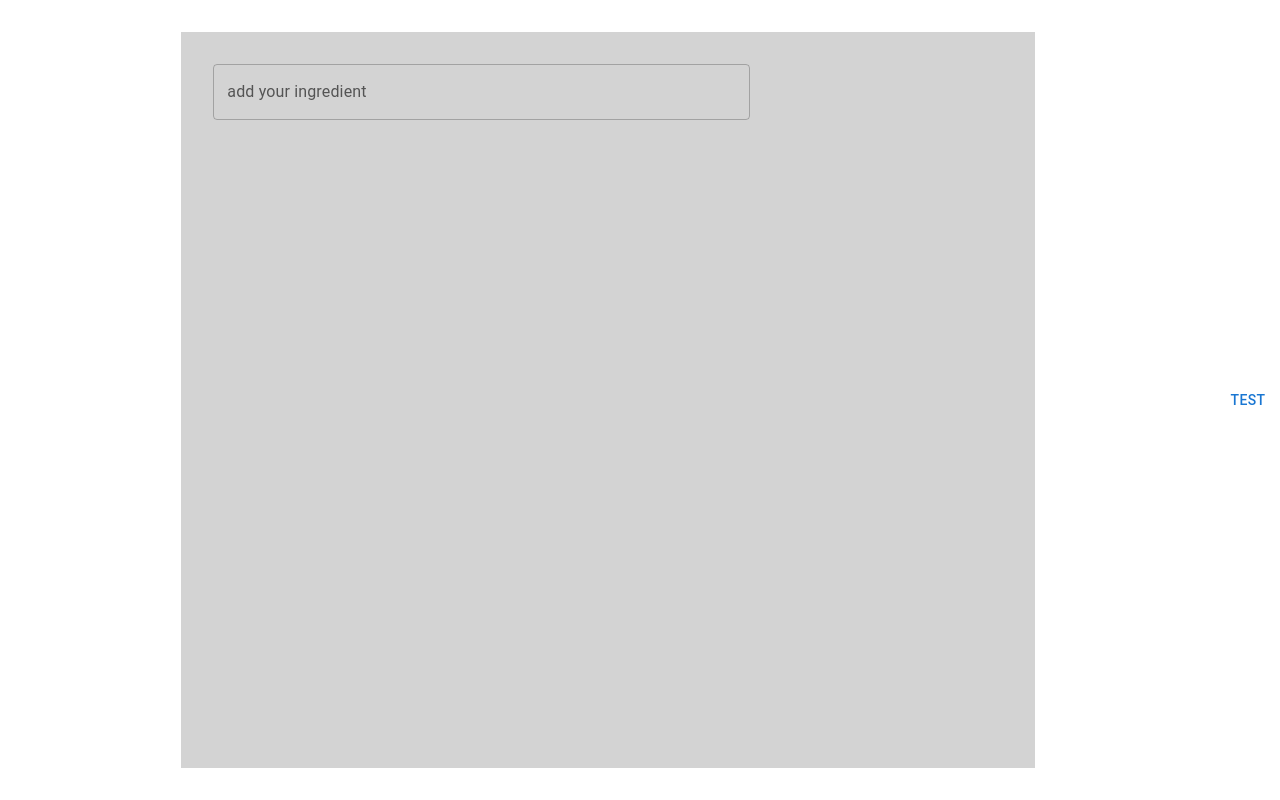
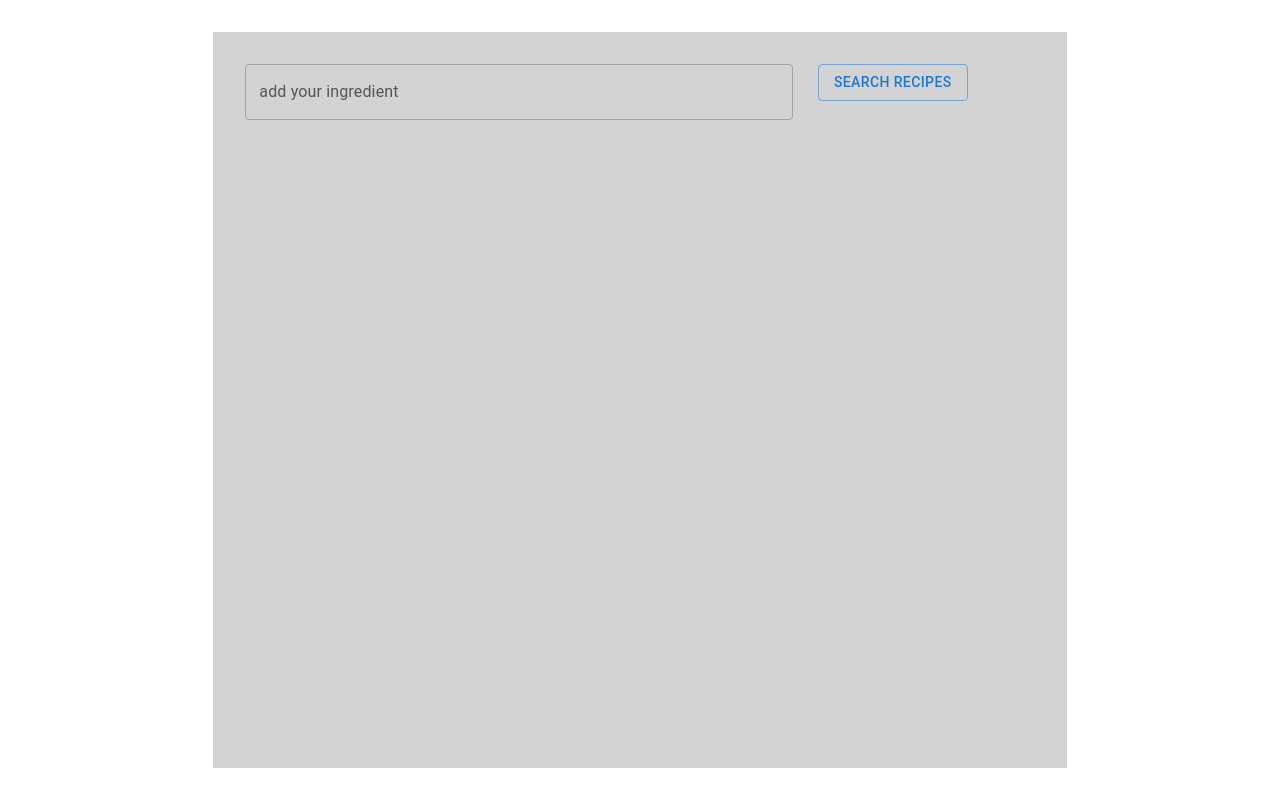
Before and after one commit to slin349/RecipeFinder, a React (Create React App) app: page / in a window 1280 px wide. Built offline with nearby package versions, Linux system fonts and the light colour scheme.

Commit message:
Get recipe steps in function

```diff
--- a/src/components/Fridge.jsx
+++ b/src/components/Fridge.jsx
@@ -47,13 +47,12 @@ function Fridge() {
 			  number: '5',
 			  type: 'main course'
 			}
-		  };
+		};
 
 		axios.request(options)
 			.then(function (response)
 			{
 				const newRecipes = [];
-				console.log(response.data);
 				response.data.forEach(res => {
 					newRecipes.push({id: res.id, title: res.title});
 				});
@@ -68,8 +67,8 @@ function Fridge() {
 	return (
 		<Grid container className={classes.pageContainer}>
 			<Grid item xs/>
-			<Grid container item xs={8} style={{backgroundColor: 'lightgrey'}}>
-				<Grid item xs={8} className={classes.contentContainer}>
+			<Grid container item xs={8} style={{backgroundColor: 'lightgrey'}} className={classes.contentContainer}>
+				<Grid item xs={8}>
 					<Autocomplete
 						freeSolo
 						fullWidth
@@ -91,7 +90,9 @@ function Fridge() {
 					))}
 				</Grid>
 				<Grid item xs={4}>
-
+					<Button variant="outlined" onClick={getRecipesByIngredients} style={{marginLeft: '25px'}}>
+						Search Recipes
+					</Button>
 				</Grid>
 				<Grid container>
 					{recipes.map((recipe, index) => (
@@ -100,11 +101,6 @@ function Fridge() {
 				</Grid>
 			</Grid>
 			<Grid item xs/>
-			<Button
-				onClick={getRecipesByIngredients}
-			>
-				Test
-			</Button>
 		</Grid>
 	)
 }
--- a/src/components/StickyNote.jsx
+++ b/src/components/StickyNote.jsx
@@ -1,5 +1,5 @@
 import React from 'react'
-import { Grid, Typography } from '@mui/material';
+import { Grid, Typography, Button} from '@mui/material';
 import { makeStyles } from "@mui/styles";
 import FiberManualRecordIcon from '@mui/icons-material/FiberManualRecord';
 
@@ -56,7 +56,33 @@ const useStyles = makeStyles(styles);
 const StickyNote = (props) => {
     const classes = useStyles();
     const randomInt = Math.floor(Math.random() * 5);
-		const { title, recipeId } = props;
+	const { title, recipeId } = props;
+
+    const getInstructionsByRecipeId = () => {
+        const axios = require("axios").default;
+
+        let url = `https://api.spoonacular.com/recipes/${recipeId}/analyzedInstructions?apiKey=a5d95ac3b32a423c976648d39c99f694`;
+
+        var options = {
+            method: 'GET',
+			url: url,
+			params: {
+			  stepBreakdown: 'true',
+			}
+        }
+
+        axios.request(options)
+			.then(function (response)
+			{
+                console.log(response);
+                console.log(response.data[0].steps);
+			})
+			.catch(function (error)
+			{
+				console.error(error);
+			});
+    }
+
     return (
 			<Grid
 				item
@@ -70,6 +96,9 @@ const StickyNote = (props) => {
 				)}
 				<Typography>{title}</Typography>
 				<Typography>{recipeId}</Typography>
+                <Button onClick={getInstructionsByRecipeId}>
+                    instructions
+                </Button>
 			</Grid>
     )
 };
```
